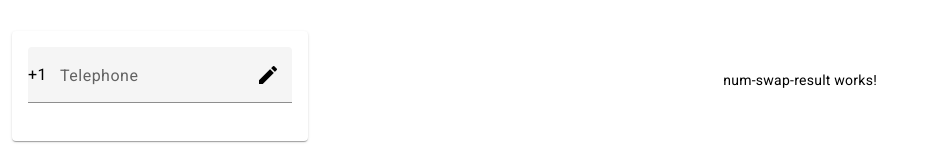
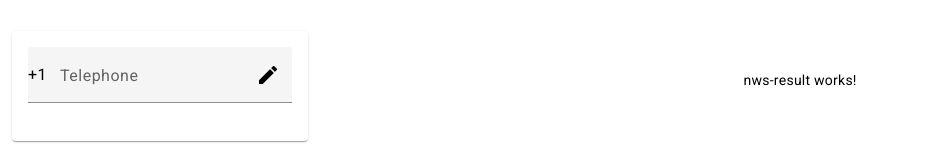
Before and after one commit to Akhila0410/NumWordSwap-Website, an Angular app in the folder numwordswap-website/: page / in a window 1280 px wide. Shown: the part 138-298 px from the top of the page, without its empty margins (0-928 px from the left). Built offline with nearby package versions, Linux system fonts and the light colour scheme.

Commit message:
nws component renaming

```diff
--- a/numwordswap-website/src/app/app.component.html
+++ b/numwordswap-website/src/app/app.component.html
@@ -3,9 +3,9 @@
 </mat-toolbar>
 <mat-grid-list cols="4">
   <mat-grid-tile [colspan]="1">
-    <num-swap-input></num-swap-input>
+    <nws-input></nws-input>
   </mat-grid-tile>
   <mat-grid-tile [colspan]="3">
-    <num-swap-result></num-swap-result>
+    <nws-result></nws-result>
   </mat-grid-tile>
 </mat-grid-list>
--- a/numwordswap-website/src/app/app.module.ts
+++ b/numwordswap-website/src/app/app.module.ts
@@ -6,11 +6,11 @@ import { BrowserAnimationsModule } from '@angular/platform-browser/animations';
 import { MatToolbarModule } from '@angular/material/toolbar';
 import { MatSidenavModule } from '@angular/material/sidenav';
 import { MatIconModule } from '@angular/material/icon';
-import { NumSwapInputComponent } from './num-swap-input/num-swap-input.component';
+import { NumSwapInputComponent } from './nws-input/nws-input.component';
 import { MatCardModule } from '@angular/material/card';
 import { MatInputModule } from '@angular/material/input';
 import { MatGridListModule } from '@angular/material/grid-list';
-import { NumSwapResultComponent } from './num-swap-result/num-swap-result.component';
+import { NumSwapResultComponent } from './nws-result/nws-result.component';
 
 @NgModule({
   declarations: [
--- a/numwordswap-website/src/app/num-swap-result/num-swap-result.component.html
+++ /dev/null
@@ -1 +0,0 @@
-<p>num-swap-result works!</p>
--- /dev/null
+++ b/numwordswap-website/src/app/nws-result/nws-result.component.html
@@ -0,0 +1 @@
+<p>nws-result works!</p>
```
Also changed, not shown: numwordswap-website/src/app/num-swap-input/num-swap-input.component.ts (deleted, +0 -10 lines), numwordswap-website/src/app/num-swap-result/num-swap-result.component.ts (deleted, +0 -10 lines), numwordswap-website/src/app/nws-input/nws-input.component.ts (added, +10 -0 lines), numwordswap-website/src/app/nws-result/nws-result.component.ts (added, +10 -0 lines), numwordswap-website/src/app/nws-input/nws-input.component.html (renamed from numwordswap-website/src/app/num-swap-input/num-swap-input.component.html), numwordswap-website/src/app/nws-input/nws-input.component.scss (renamed from numwordswap-website/src/app/num-swap-input/num-swap-input.component.scss), numwordswap-website/src/app/nws-result/nws-result.component.scss (added), 2 other files (tests, documents, lock files or other folders).
